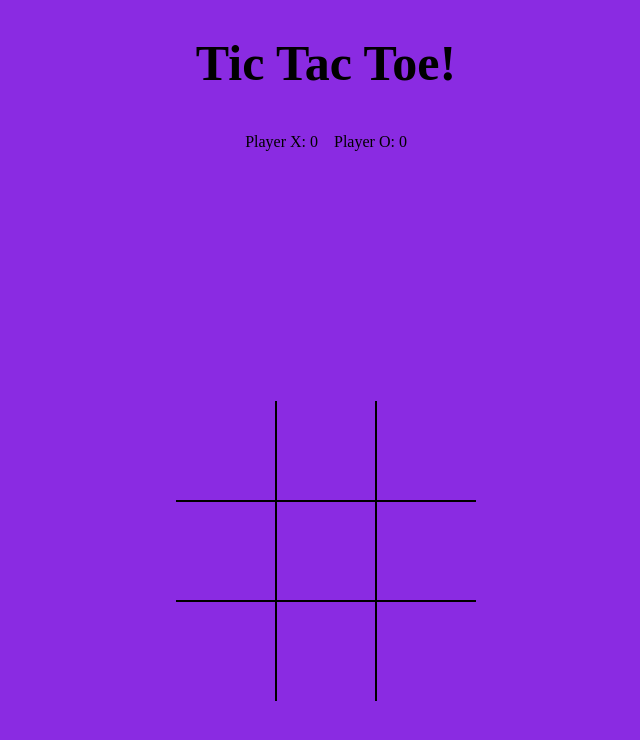
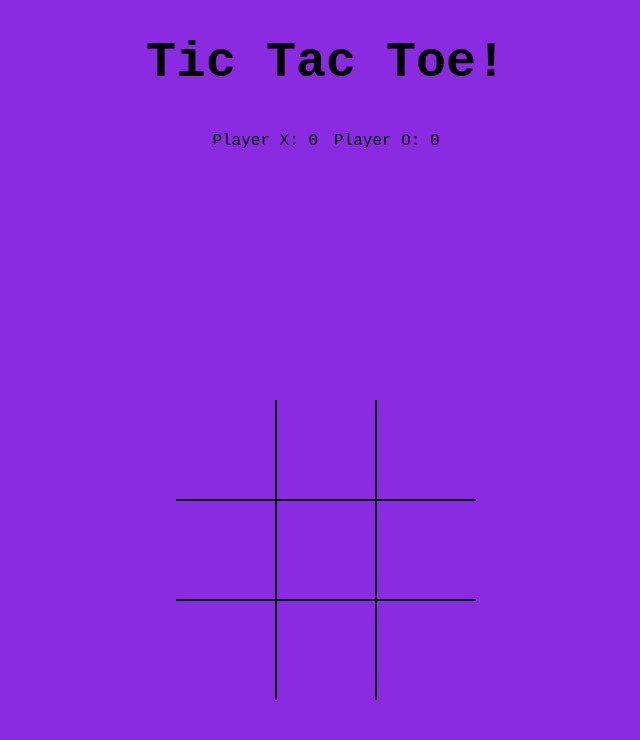
Before and after one commit to Cmendence/week-11-JQuery-and-AJAX, a website: page index.html in a window 1280 px wide. Shown: the whole page, without its empty margins (314-954 px from the left). Drawn offline with Linux system fonts and the light colour scheme.

Commit message:
changed font

```diff
--- a/styles.css
+++ b/styles.css
@@ -21,12 +21,14 @@ h1 {
 }
 
 .container {
+    font-family: "Space Mono", monospace;
     display: flex;
     flex-direction: column;
     align-items: center;
 }
 
 .scoreboard {
+    font-family: "Space Mono", monospace;
     display: flex;
     gap: 1rem;
     margin-top: .5rem;
```
